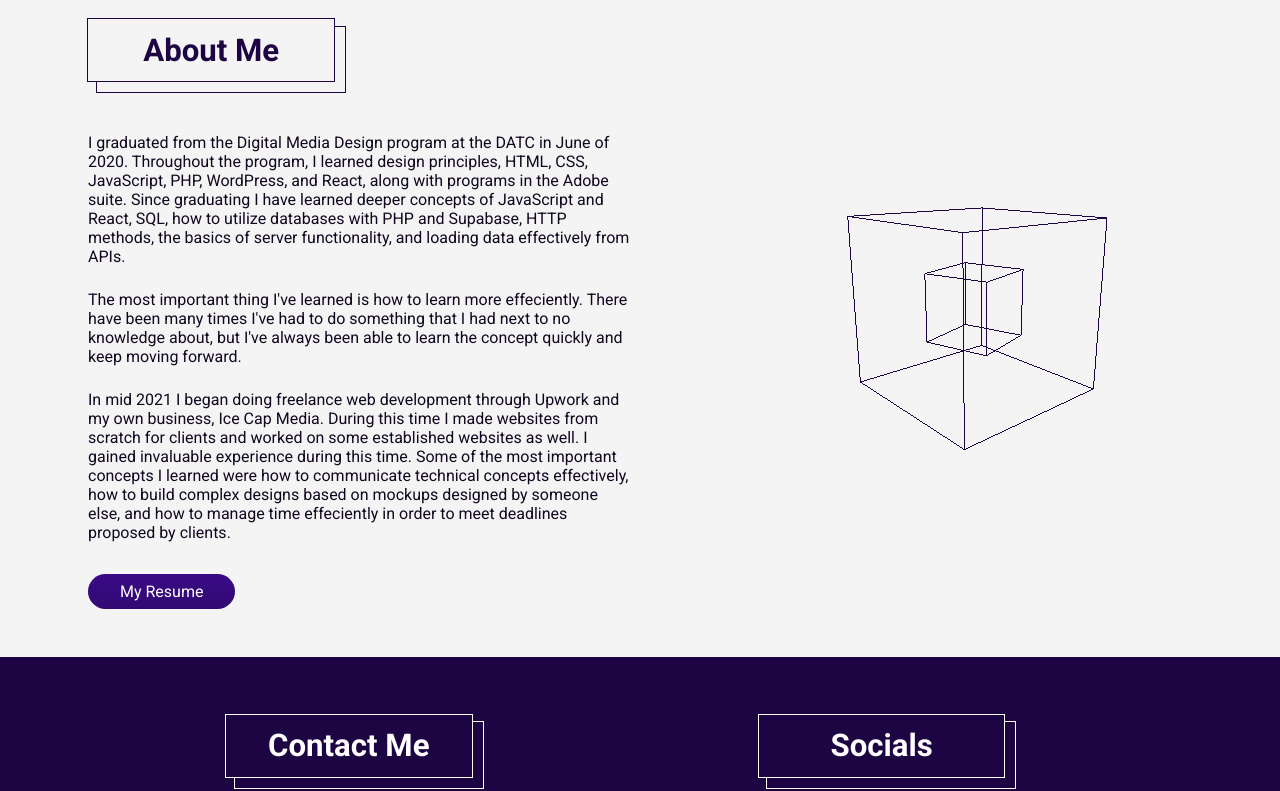
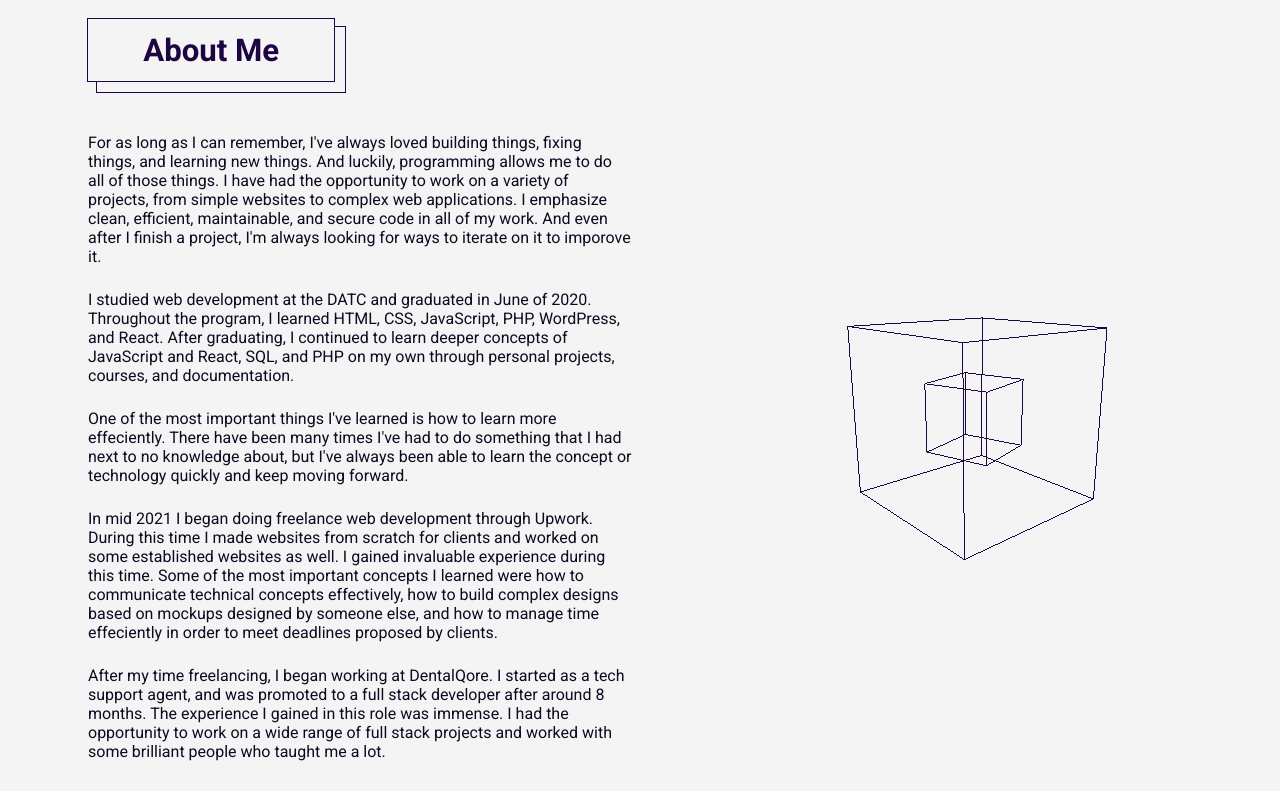
Before and after one commit to Ice-Cap/my-portfolio-website, a React (Create React App) app: page / in a window 1280 px wide. Shown: the part 2200-2991 px from the top of the page. Built offline with nearby package versions, Linux system fonts and the light colour scheme.

Commit message:
Updated about me section

```diff
--- a/src/components/About.js
+++ b/src/components/About.js
@@ -12,13 +12,19 @@ function About() {
                 <div className="content">
                     <div className="paragraphs">
                         <p>
-              I graduated from the Digital Media Design program at the DATC in June of 2020. Throughout the program, I learned design principles, HTML, CSS, JavaScript, PHP, WordPress, and React, along with programs in the Adobe suite. Since graduating I have learned deeper concepts of JavaScript and React, SQL, how to utilize databases with PHP and Supabase, HTTP methods, the basics of server functionality, and loading data effectively from APIs.
+                            For as long as I can remember, I've always loved building things, fixing things, and learning new things. And luckily, programming allows me to do all of those things. I have had the opportunity to work on a variety of projects, from simple websites to complex web applications. I emphasize clean, efficient, maintainable, and secure code in all of my work. And even after I finish a project, I'm always looking for ways to iterate on it to imporove it.
                         </p>
                         <p>
-              The most important thing I've learned is how to learn more effeciently. There have been many times I've had to do something that I had next to no knowledge about, but I've always been able to learn the concept quickly and keep moving forward.
+                            I studied web development at the DATC and graduated in June of 2020. Throughout the program, I learned HTML, CSS, JavaScript, PHP, WordPress, and React. After graduating, I continued to learn deeper concepts of JavaScript and React, SQL, and PHP on my own through personal projects, courses, and documentation.
                         </p>
                         <p>
-              In mid 2021 I began doing freelance web development through Upwork and my own business, Ice Cap Media. During this time I made websites from scratch for clients and worked on some established websites as well. I gained invaluable experience during this time. Some of the most important concepts I learned were how to communicate technical concepts effectively, how to build complex designs based on mockups designed by someone else, and how to manage time effeciently in order to meet deadlines proposed by clients.
+                            One of the most important things I've learned is how to learn more effeciently. There have been many times I've had to do something that I had next to no knowledge about, but I've always been able to learn the concept or technology quickly and keep moving forward.
+                        </p>
+                        <p>
+                            In mid 2021 I began doing freelance web development through Upwork. During this time I made websites from scratch for clients and worked on some established websites as well. I gained invaluable experience during this time. Some of the most important concepts I learned were how to communicate technical concepts effectively, how to build complex designs based on mockups designed by someone else, and how to manage time effeciently in order to meet deadlines proposed by clients.
+                        </p>
+                        <p>
+                            After my time freelancing, I began working at DentalQore. I started as a tech support agent, and was promoted to a full stack developer after around 8 months. The experience I gained in this role was immense. I had the opportunity to work on a wide range of full stack projects and worked with some brilliant people who taught me a lot.
                         </p>
                         <a href={resume} target="_blank" rel="noopener noreferrer">
                             My Resume
```
Lines whose indentation alone changed are shown as unchanged.
